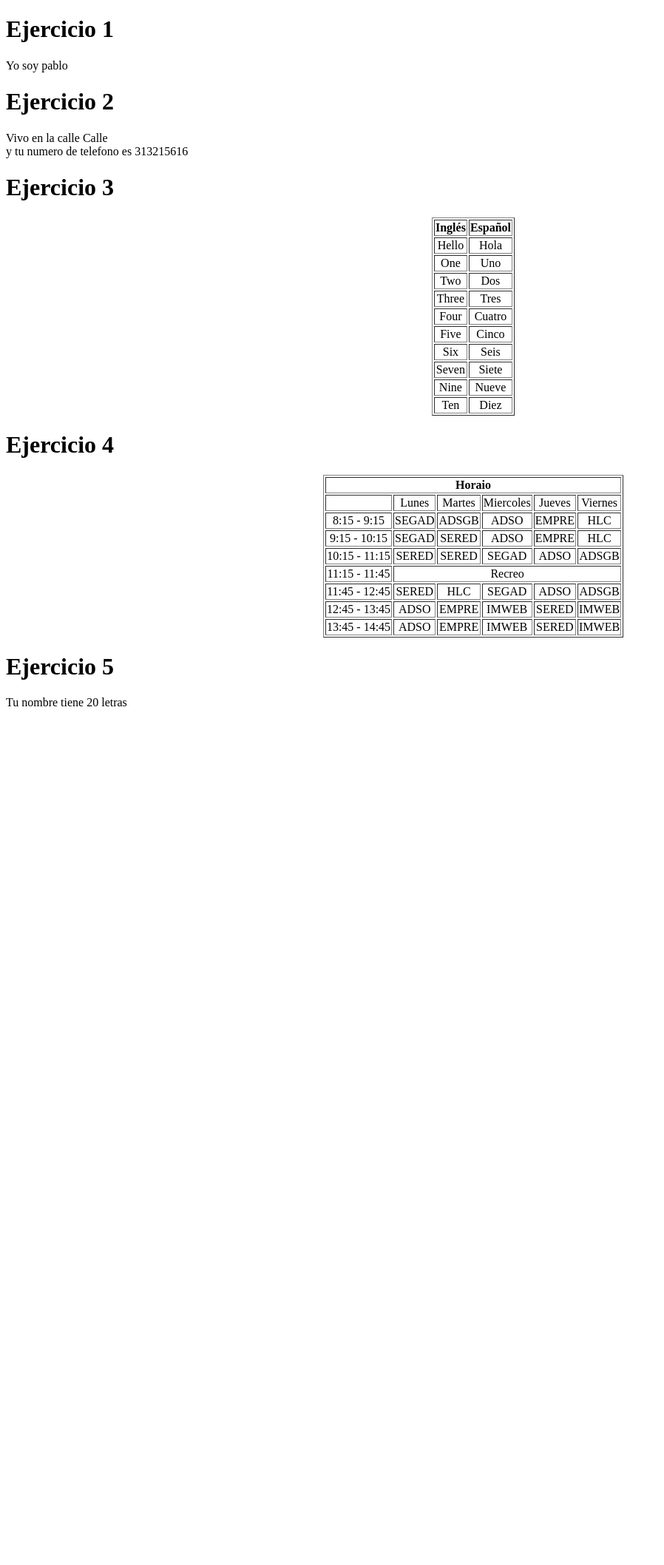
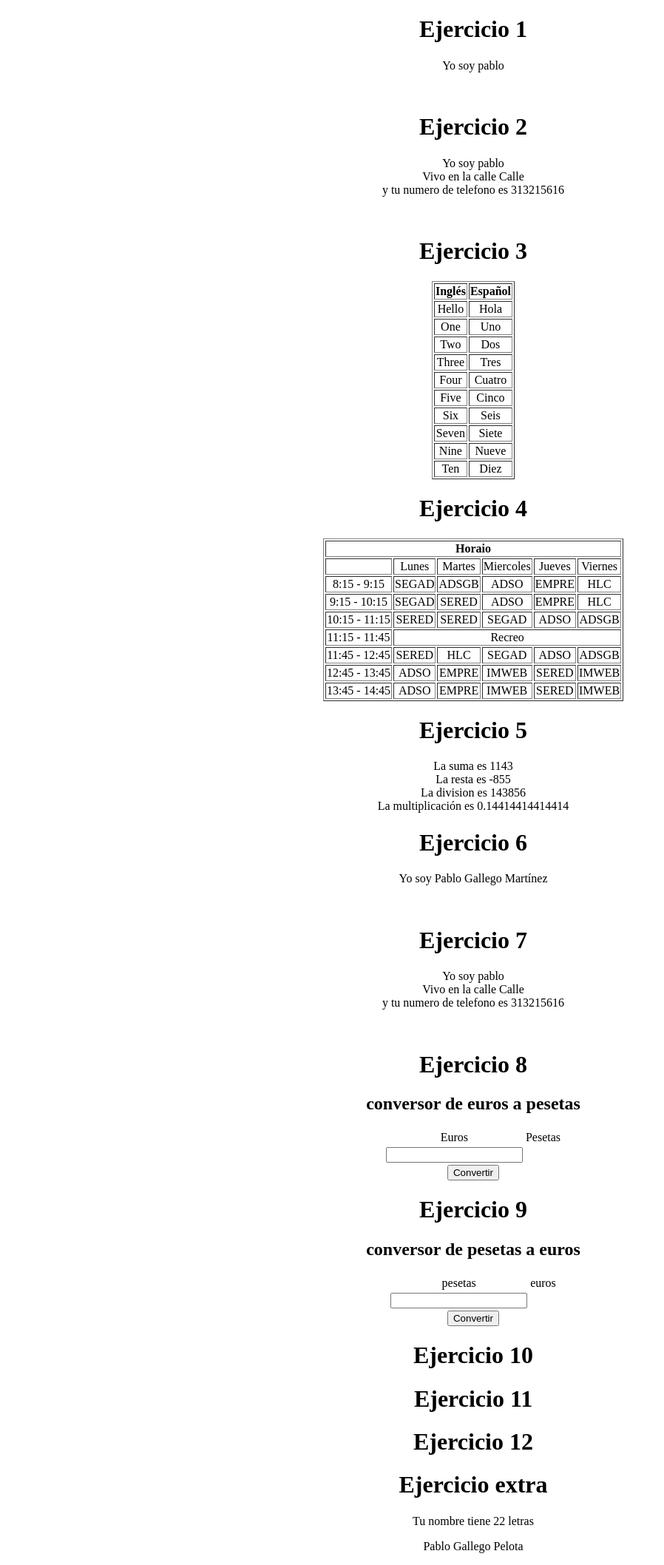
Before and after one commit to Pablo-Gallego/Prueba-HLC, a PHP site: the page made by Ejercicios.php in a window 1280 px wide. Shown: the whole page at 74% size, without its empty margins (0-898 px from the left). Before the commit the page ends 955 px from the top, so only its background shows below. Run offline with PHP 8.4, Linux system fonts and the light colour scheme.

Commit message:
Ejercicios 5-10

```diff
--- a/Ejercicios.php
+++ b/Ejercicios.php
@@ -1,26 +1,38 @@
 <!DOCTYPE html>
 <html>
 <body>
+<!--Ejercicio 1
+Escribe un programa que muestre tu nombre por pantalla. Utiliza código PHP.-->
 
-<!--Ejercicio 1-->
-<h1>Ejercicio 1</h1>
+<h1 align="center">Ejercicio 1</h1>
+<p align="center"><?php
+$nombre = "pablo";
+echo "Yo soy $nombre";
+?></p><br>
+
+<!--Ejercicio 2
+Modifica el programa anterior para que muestre tu dirección y tu número de teléfono.
+Cada dato se debe mostrar en una línea diferente.
+Mezcla de alguna forma las salidas por pantalla, utilizando tanto HTML como PHP.-->
+
+<h1 align="center">Ejercicio 2</h1>
+<p align="center">
 <?php
 $nombre = "pablo";
-echo "Yo soy $nombre";
-?> <br>
-
-<!--Ejercicio 2-->
-<h1>Ejercicio 2</h1>
-<?php
 $direccion = "Calle";
 $telefono = "313215616";
+echo "Yo soy $nombre";
+echo "<br>";
 echo "Vivo en la calle $direccion";
 echo "<br>";
 echo "y tu numero de telefono es $telefono"
-?> <br>
+?></p><br>
 
-<!--Ejercicio 3-->
-<h1>Ejercicio 3</h1>
+<!--Ejercicio 3
+Escribe un programa que muestre por pantalla 10 palabras en inglés junto a su correspondiente traducción al castellano.
+Las palabras deben estar distribuidas en dos columnas. Utiliza la etiqueta <table> de HTML.-->
+
+<h1 align="center">Ejercicio 3</h1>
 <table border="1px" align="center">
     <tr align="center">
         <th>Inglés</th>
@@ -68,8 +80,12 @@ echo "y tu numero de telefono es $telefono"
     </tr>
 </table>
 
-<!--Ejercicio 4-->
-<h1>Ejercicio 4</h1>
+<!--Ejercicio 4
+Escribe un programa que muestre tu horario de clase mediante una tabla.
+Aunque se puede hacer íntegramente en HTML (igual que los ejercicios anteriores),
+ ve intercalando código HTML y PHP para familiarizarte con éste último.-->
+
+<h1 align="center">Ejercicio 4</h1>
 <table border="1px" align="center">
 <?php
 $SEGAD = "SEGAD";
@@ -93,7 +109,7 @@ $ADSGB = "ADSGB";
     </tr>
     <tr align="center">
         <td>8:15 - 9:15</td>
-        <td><?php echo "$SEGAD"?> </td>
+        <td><?php echo "$SEGAD"?></td>
         <td><?php echo "$ADSGB"?></td>
         <td><?php echo "$ADSO"?></td>
         <td><?php echo "$EMPRE"?></td>
@@ -101,7 +117,7 @@ $ADSGB = "ADSGB";
     </tr>
     <tr align="center">
         <td>9:15 - 10:15</td>
-        <td><?php echo "$SEGAD"?> </td>
+        <td><?php echo "$SEGAD"?></td>
         <td><?php echo "$SERED"?></td>
         <td><?php echo "$ADSO"?></td>
         <td><?php echo "$EMPRE"?></td>
@@ -145,14 +161,135 @@ $ADSGB = "ADSGB";
     </tr>
 </table>
 
-<!--Ejercicio 5-->
-<h1>Ejercicio 5</h1>
-<p>
+<!--Ejercicio 5
+Escribe un programa que utilice las variables $x y $y.
+Asígnales los valores 144 y 999 respectivamente.
+A continuación, muestra por pantalla el valor de cada variable,
+la suma, la resta, la división y la multiplicación-->
+
+<h1 align="center">Ejercicio 5</h1>
+<p align="center">
+<?php
+$x = "144";
+$y = "999";
+$suma = $x + $y;
+$resta = $x - $y;
+$division = $x * $y;
+$multiplicación = $x/ $y;
+echo "La suma es $suma";echo "<br>";
+echo "La resta es $resta";echo "<br>";
+echo "La division es $division";echo "<br>";
+echo "La multiplicación es $multiplicación";
+?>
+</p>
+
+<!--Ejercicio 6
+Crea la variable $nombre y asígnale tu nombre completo.
+Muestra su valor por pantalla de tal forma que el resultado sea el mismo que el del ejercicio 1-->
+
+<h1 align="center">Ejercicio 6</h1>
+<p align="center"><?php
+$nombre = "Pablo Gallego Martínez";
+echo "Yo soy $nombre";
+?></p><br>
+
+<!--Ejercicio 7
+Crea las variables $nombre, $direccion y $telefono y asígnales los valores adecuados.
+Muestra los valores por pantalla de tal forma que el resultado sea el mismo que el del ejercicio 2.
+Conceptos básicos: Integración de PHP en HTML. Variables. Operadores 6-->
+
+<h1 align="center">Ejercicio 7</h1>
+<p align="center">
+<?php
+$nombre = "pablo";
+$direccion = "Calle";
+$telefono = "313215616";
+echo "Yo soy $nombre";
+echo "<br>";
+echo "Vivo en la calle $direccion";
+echo "<br>";
+echo "y tu numero de telefono es $telefono"
+?></p><br>
+
+<!--Ejercicio 8
+Realiza un conversor de euros a pesetas.
+La cantidad en euros que se quiere convertir deberá estar almacenada en una variable.-->
+
+<h1 align="center">Ejercicio 8</h1>
+    <H2 align="center">conversor de euros a pesetas</H2>
+		<form align="center" action="Ejercicios.php" method="POST">
+			<table align="center">
+                <tr>
+                <td>Euros</td>
+                <td>Pesetas</td>
+                </tr>
+				<tr>
+					<td><input type="text" name="euros" required></td>
+                    <td><?php
+	                if($_POST)
+                    {
+		            $euros = $_POST ['euros'];
+		            $pesetas = $euros * 166;
+		            echo "$pesetas ";
+	                } ?></td>
+                </tr>
+			</table>
+            <input type="submit" value="Convertir">
+		</form>
+
+<!--Ejercicio 9
+Realiza un conversor de pesetas a euros.
+La cantidad en pesetas que se quiere convertir deberá estar almacenada en una variable.-->
+
+<h1 align="center">Ejercicio 9</h1>
+<H2 align="center">conversor de pesetas a euros</H2>
+		<form align="center" action="Ejercicios.php" method="POST">
+			<table align="center">
+                <tr>
+                <td>pesetas</td>
+                <td>euros</td>
+                </tr>
+				<tr>
+					<td><input type="text" name="peseta" required></td>
+                    <td><?php
+	                if($_POST)
+                    {
+		            $peseta = $_POST ['peseta'];
+		            $euro = $peseta/166;
+		            echo "$euro";
+	                } ?></td>
+                </tr>
+			</table>
+            <input type="submit" value="Convertir">
+		</form>
+        <p align="center"></p>
+
+<!--Ejercicio 10-->
+<h1 align="center">Ejercicio 10</h1>
+
+
+<!--Ejercicio 11-->
+<h1 align="center">Ejercicio 11</h1>
+
+
+<!--Ejercicio 12-->
+<h1 align="center">Ejercicio 12</h1>
+
+
+<!--Ejercicio extra-->
+<h1 align="center">Ejercicio extra</h1>
+<p align="center">
     Tu nombre tiene
     <?php
-        echo strlen("PabloGallegoMartinez");
+        echo strlen("Pablo Gallego Martinez");
     ?>
      letras
 </p>
+<p align="center">
+    <?php
+        echo str_replace("Martinez", "Pelota", "Pablo Gallego Martinez");
+    ?>
+</p>
+
 </body>
 </html>
```
